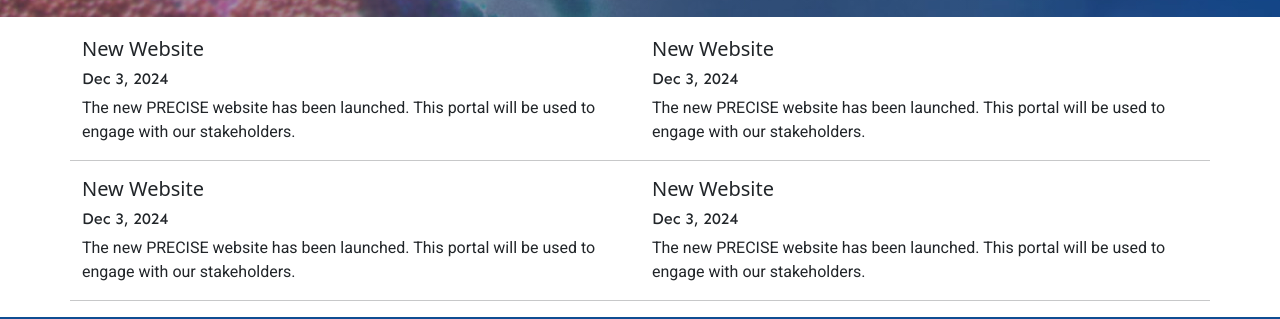
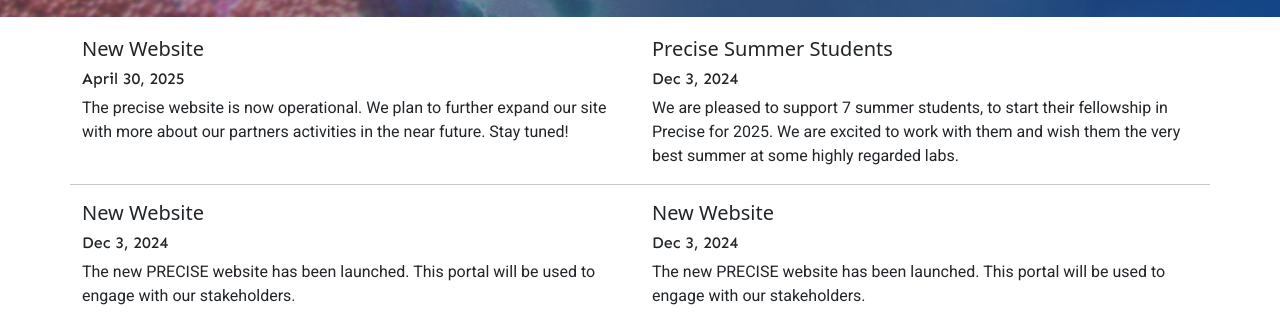
Before and after one commit to Mdarbey/Precise, a plain HTML site: page news.html in a window 1280 px wide. Shown: the part 156-475 px from the top of the page. Drawn offline with nearby package versions, Linux system fonts and the light colour scheme.

Commit message:
Updates May1

```diff
--- a/news.html
+++ b/news.html
@@ -73,22 +73,22 @@
                         New Website
                     </h5>
                     <h6>
-                        Dec 3, 2024
+                        April 30, 2025
                     </h6>
                     <p>
-                        The new PRECISE website has been launched. This portal will be used to engage with our stakeholders.
+                        The precise website is now operational. We plan to further expand our site with more about our partners activities in the near future. Stay tuned!
                     </p>
                     <hr class="d-md-none">
                 </div>
                 <div class="col-md-6 col-12">
                     <h5>
-                        New Website
+                        Precise Summer Students
                     </h5>
                     <h6>
                         Dec 3, 2024
                     </h6>
                     <p>
-                        The new PRECISE website has been launched. This portal will be used to engage with our stakeholders.
+                        We are pleased to support 7 summer students, to start their fellowship in Precise for 2025. We are excited to work with them and wish them the very best summer at some highly regarded labs.
                     </p>
                     <hr class="d-md-none">
                 </div>
```
Also changed, not shown: index.html (+2 -2 lines), our_mission.html (+0 -3 lines).
